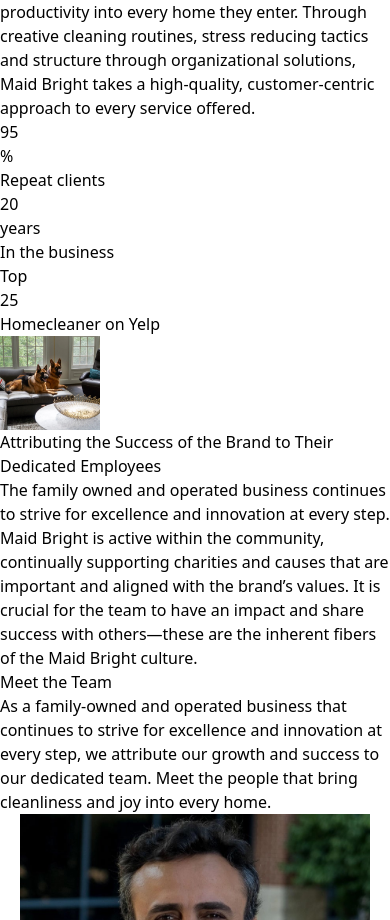
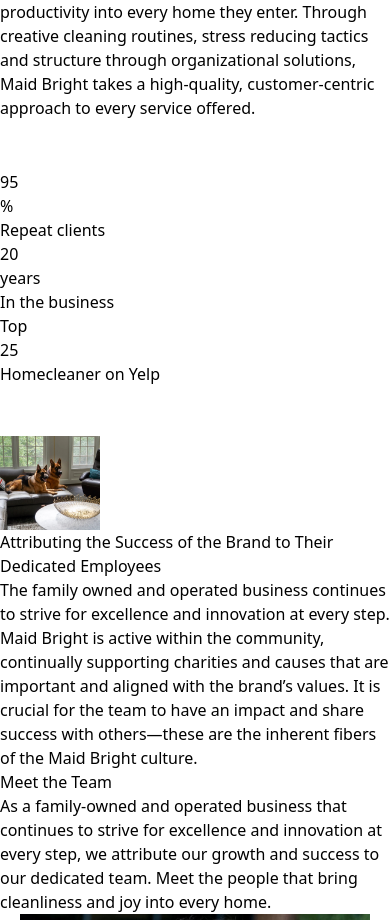
Before and after one commit to androadel2014/hands2clean, a Next.js app: page /aboutus in a window 390 px wide. Shown: the part 3288-4208 px from the top of the page. Built offline with nearby package versions, Linux system fonts and the light colour scheme.

Commit message:
about us update css

```diff
--- a/src/app/aboutus/aboutteammember.tsx
+++ b/src/app/aboutus/aboutteammember.tsx
@@ -181,7 +181,7 @@
 
   return (
     <>
-      <div className="bg-green-100 lgpy-20 lg:px-20 ">
+      <div className="bg-green-100 pt-10 lg:py-20 lg:px-20 ">
         <p className="text-4xl text-center text-green-600 mb-5">
           Meet the Team
         </p>
--- a/src/app/globals.css
+++ b/src/app/globals.css
@@ -187,6 +187,8 @@
 
   .percentage {
     flex-direction: column;
+    padding-top: 50px;
+    padding-bottom: 50px;
   }
 
   .featuredin {
@@ -268,6 +270,11 @@
     padding: 0px;
     margin: 10px;
   }
+
+  .mxmobile5 {
+    padding-left: 40px;
+    padding-right: 40px;
+  }
 }
 
 /* :root {
```
